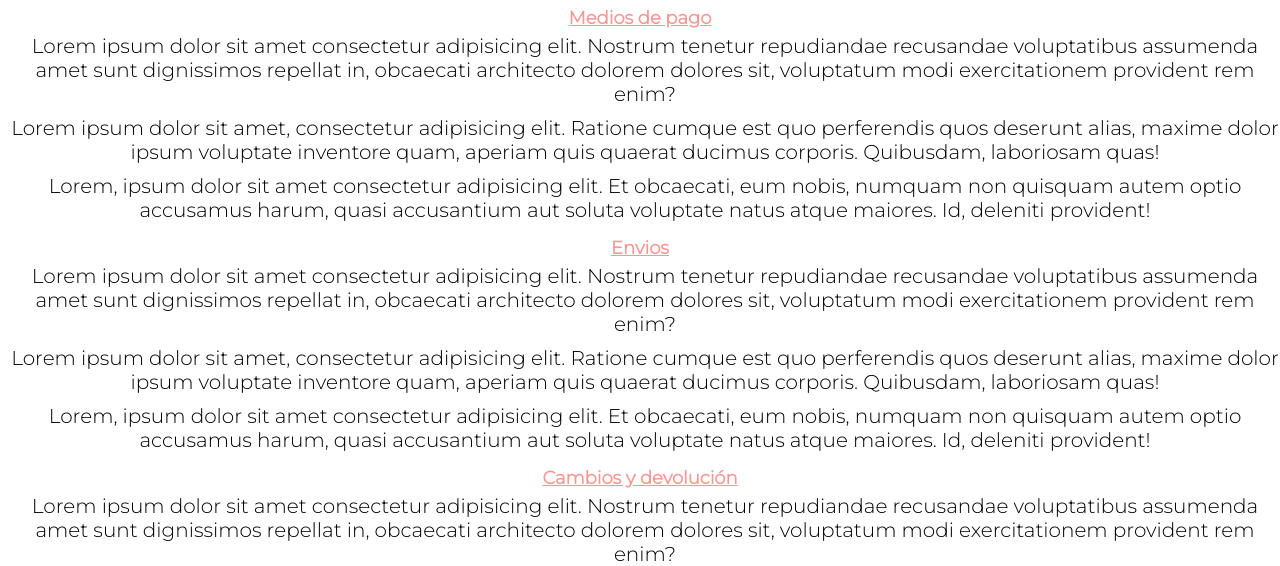
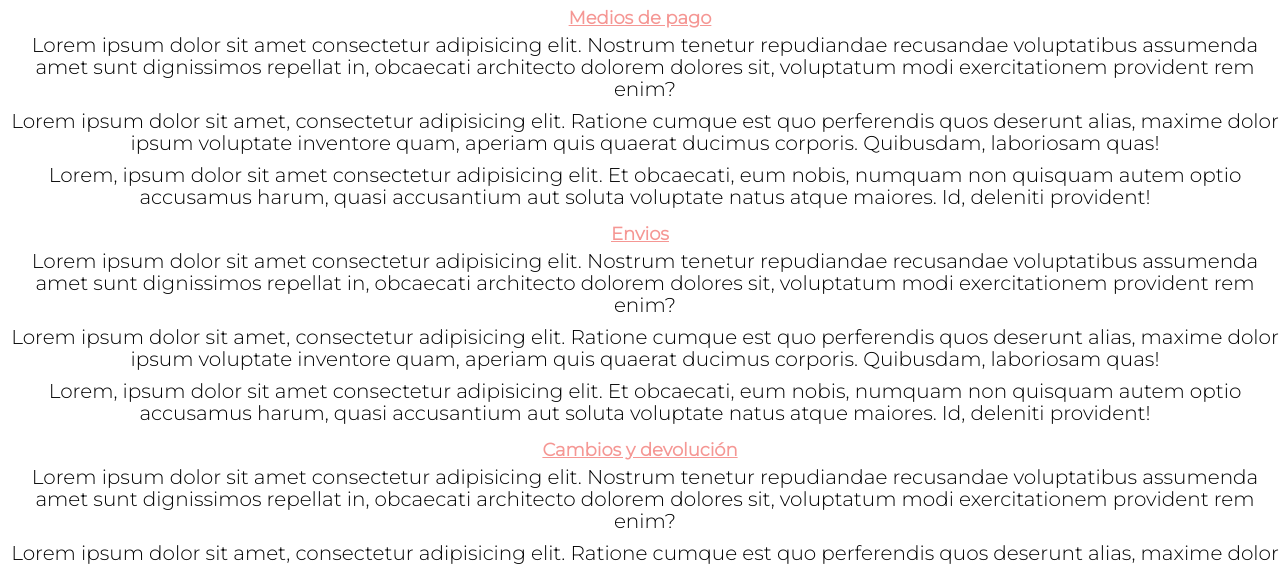
Before and after one commit to candeline/desafioclase10-RomeroCandela, a plain HTML site: page pages/faq.html in a window 1280 px wide. Shown: the part 185-751 px from the top of the page. Drawn offline with Linux system fonts and the light colour scheme.

Commit message:
modifique line height nosotros y faq

```diff
--- a/assets/css/style.css
+++ b/assets/css/style.css
@@ -311,7 +311,7 @@ input[type="submit"], input[type="reset"]{
     width: 100%;
     height: auto; overflow: hidden;
     font-family: 'Montserrat';
-    line-height: 120%;
+    line-height: 22px;
     display: flex;
     justify-content: center;
     text-align:center;
```
